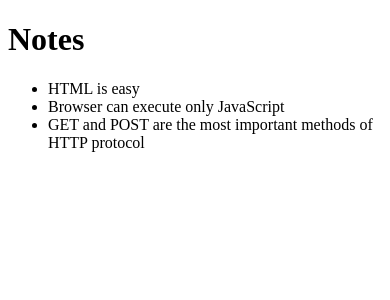
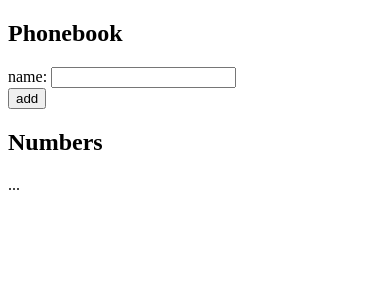
Before and after one commit to HossBigft/fullStackOpen, a React (Vite) app in the folder part2/phonebook/: page / in a window 390 px wide. Shown: the top 300 px of the page. Built offline with nearby package versions, Linux system fonts and the light colour scheme.

Commit message:
Add 2.6: The Phonebook Step1 starting point

```diff
--- a/part2/phonebook/src/App.jsx
+++ b/part2/phonebook/src/App.jsx
@@ -1,14 +1,24 @@
-import Note from './components/Note'
+import { useState } from 'react'
 
-const App = ({ notes }) => {
+const App = () => {
+  const [persons, setPersons] = useState([
+    { name: 'Arto Hellas' }
+  ])
+  const [newName, setNewName] = useState('')
+
   return (
     <div>
-      <h1>Notes</h1>
-      <ul>
-        {notes.map(note =>
-          <Note key={note.id} note={note} />
-        )}
-      </ul>
+      <h2>Phonebook</h2>
+      <form>
+        <div>
+          name: <input />
+        </div>
+        <div>
+          <button type="submit">add</button>
+        </div>
+      </form>
+      <h2>Numbers</h2>
+      ...
     </div>
   )
 }
```
